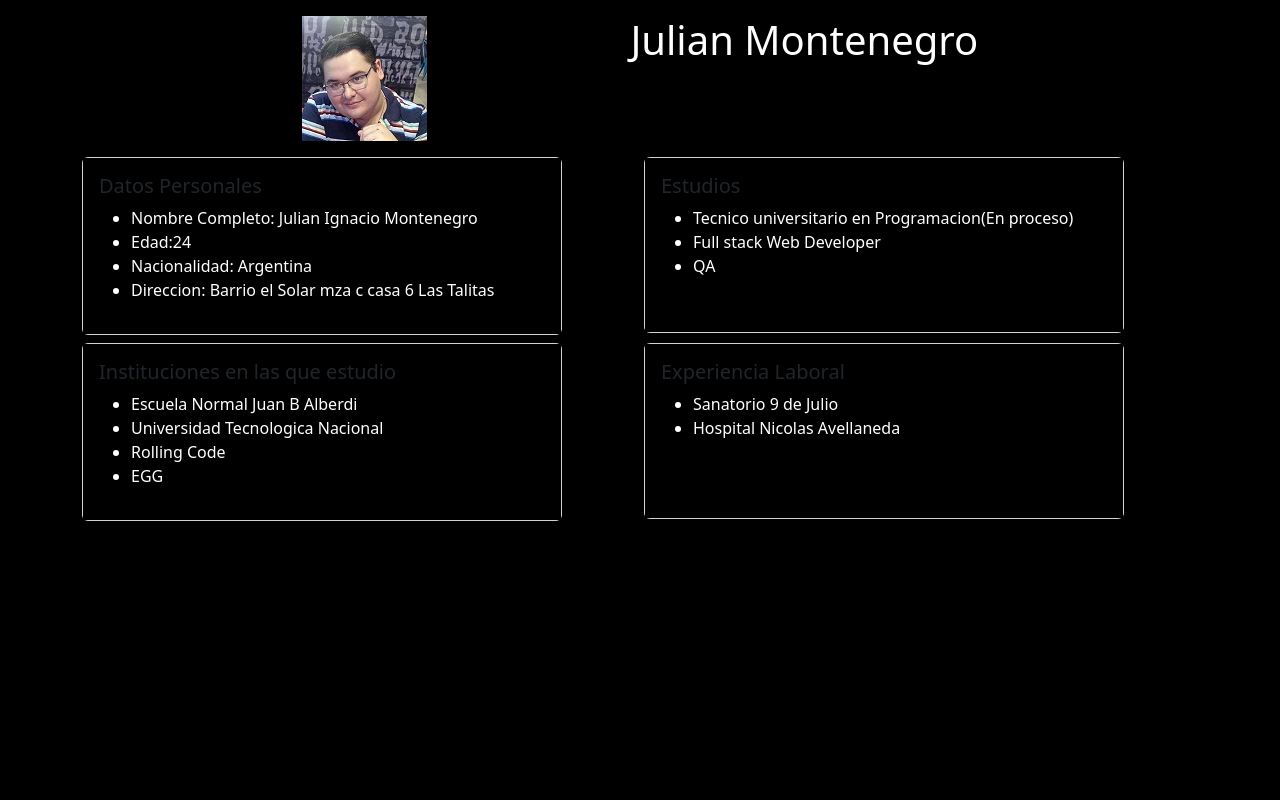
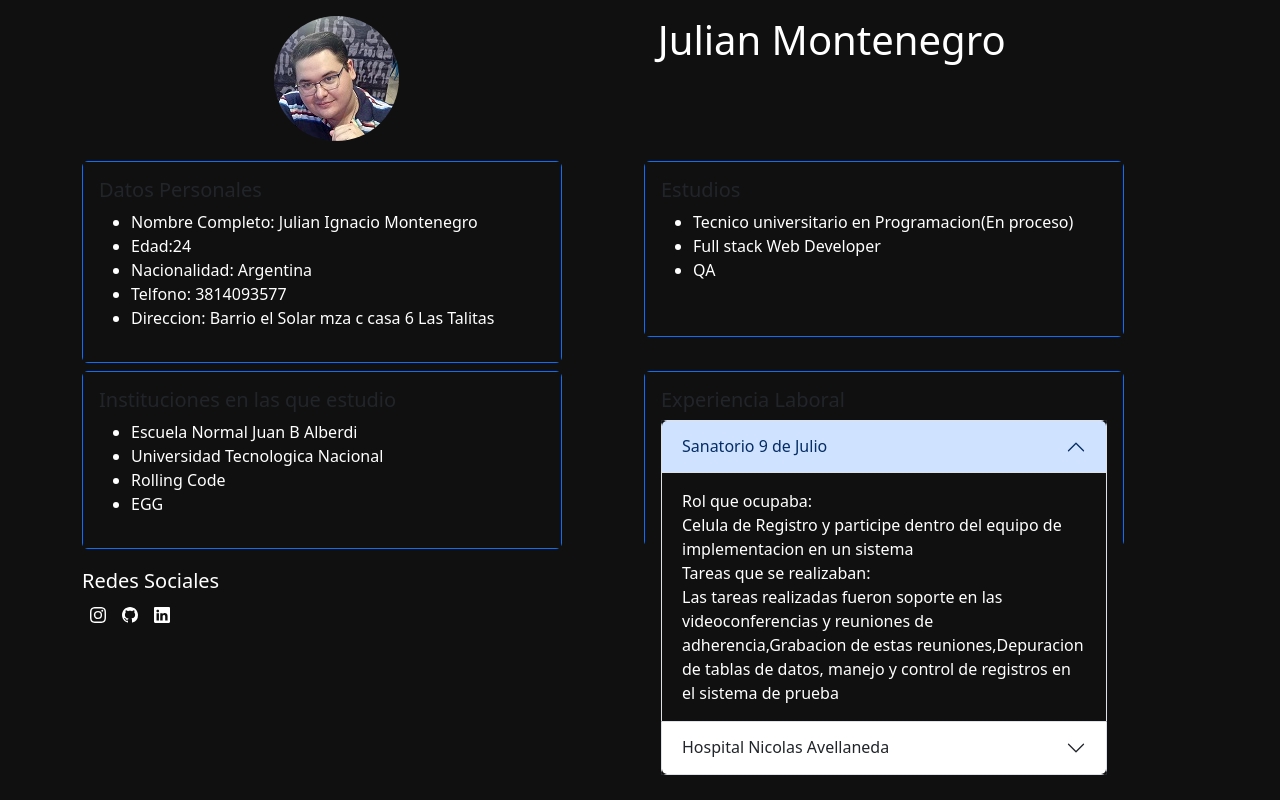
Before and after one commit to JulianIgnacio/TPN-Programacion-3, a React (Vite) app: page / in a window 1280 px wide. Built offline with nearby package versions, Linux system fonts and the light colour scheme.

Commit message:
se agrego iconos de redes sociales y desplegables en experiencia laboral

```diff
--- a/package.json
+++ b/package.json
@@ -13,6 +13,7 @@
     "bootstrap": "^5.3.3",
     "react": "^18.2.0",
     "react-bootstrap": "^2.10.2",
+    "react-bootstrap-icons": "^1.11.4",
     "react-dom": "^18.2.0"
   },
   "devDependencies": {
--- a/src/App.css
+++ b/src/App.css
@@ -1,4 +1,4 @@
 *{
-    background-color: rgb(0, 0, 0);
+    background-color: rgb(17, 16, 16);
     color: white;
 }
--- a/src/App.jsx
+++ b/src/App.jsx
@@ -1,7 +1,8 @@
 import Home from './pages/Home'
 import 'bootstrap/dist/css/bootstrap.min.css';
-import './App.css'
+import { Instagram, Whatsapp, Github,Linkedin} from "react-bootstrap-icons";
 import FotoPersonal from '../src/assets/FotoPersonal.jpg'
+import '../src/App.css'
 
 function App() {
 
@@ -10,12 +11,15 @@ function App() {
     nombre: ["Julian","Ignacio"],
     apellido: "Montenegro",
     edad: 24,
+    telefono: 3814093577,
     nacionalidad:"Argentina",
     direccion:"Barrio el Solar mza c casa 6 Las Talitas",
-    imagen: <img src={FotoPersonal} alt="Foto Personal"/>,
+    imagen: <img className="rounded-circle" src={FotoPersonal} alt="Foto Personal"/>,
     Experiencia_Laboral: ["Sanatorio 9 de Julio","Hospital Nicolas Avellaneda"],
+    RolyTareas: ["Celula de Registro  y participe dentro del equipo de implementacion en un sistema","Las tareas realizadas fueron soporte en las videoconferencias y reuniones de adherencia,Grabacion de estas reuniones,Depuracion de tablas de datos, manejo y control de registros en el sistema de prueba ","Tecnico de computos","Soporte y registro en manejos de sistema, mantenimiento de aparatos de hardware , administracion de usuarios locales en la institucion, mantenimiento de servidores"],
     InstitucionesEstudio: ["Escuela Normal Juan B Alberdi","Universidad Tecnologica Nacional","Rolling Code","EGG"],
-    Estudios: ["Tecnico universitario en Programacion(En proceso)","Full stack Web Developer","QA"]
+    Estudios: ["Tecnico universitario en Programacion(En proceso)","Full stack Web Developer","QA"],
+    RedesSociales:[<a href="" className="m-2"><Instagram></Instagram></a>,<a href="" className="m-2"><Github></Github></a>,<a href="" className="m-2"><Linkedin></Linkedin></a>]
   }
 
   return (
--- a/src/Components/footer.jsx
+++ b/src/Components/footer.jsx
@@ -1,13 +1,17 @@
-import { Container } from "react-bootstrap";
+import { Container, Row ,Col} from "react-bootstrap";
+import '../css/footer.css'
 
-const Footer = () => {
+const Footer = (props) => {
     return (
         <>
-        <Container>
+     {// la propiedad container se invoca desde react-bootsrap
+     }
+            <Container className="footer">
         <div>
-
+            <h5>Redes Sociales</h5>
+                {props.Alumno.RedesSociales}
         </div>
-        </Container>
+            </Container>
         </>
     )
 }
--- a/src/Components/header.jsx
+++ b/src/Components/header.jsx
@@ -1,17 +1,18 @@
 import '../css/header.css'
 import { Container } from 'react-bootstrap';
+
 
 const Header = (props) => {
 
 
     return (
         <>
-        <Container>
+        <header className='header'>
             <div className='d-flex justify-content-evenly m-3'>
-                    {props.Alumno.imagen}
+                {props.Alumno.imagen}
             <h1>{props.Alumno.nombre[0]} {props.Alumno.apellido}</h1>
         </div>
-        </Container>
+        </header>
         </>
     )
 }
--- a/src/Components/main.jsx
+++ b/src/Components/main.jsx
@@ -1,16 +1,18 @@
 import Container from 'react-bootstrap/Container';
 import Row from 'react-bootstrap/Row';
 import Col from 'react-bootstrap/Col';
-import { Card } from 'react-bootstrap';
+import { Card , Accordion} from 'react-bootstrap';
 import '../css/main.css'
 
 const Main = (props) => {
     return (
         <>
+        {//las cards row,col,container y Accordion se llaman desde react-bootstrap
+}
         <Container >
         <Row xs={1} md={2}  className="g-2">
         <Col>
-          <Card style={{ width: '30rem' }}>
+          <Card border='primary' style={{ width: '30rem' }}>
             <Card.Body>
               <Card.Title>Datos Personales</Card.Title>
               <Card.Text>
@@ -18,6 +20,7 @@ const Main = (props) => {
                 <li>Nombre Completo: {props.Alumno.nombre[0]} {props.Alumno.nombre[1]} {props.Alumno.apellido}</li>
                 <li>Edad:{props.Alumno.edad}</li>
                 <li>Nacionalidad: {props.Alumno.nacionalidad}</li>
+                <li>Telfono: {props.Alumno.telefono}</li>
                 <li>Direccion: {props.Alumno.direccion}</li>
                 </ul>
               </Card.Text>
@@ -25,7 +28,7 @@ const Main = (props) => {
           </Card>
         </Col>
         <Col>
-          <Card style={{ width: '30rem' , height: '11rem'}}>
+          <Card border='primary' style={{ width: '30rem' , height: '11rem'}}>
             <Card.Body>
               <Card.Title>Estudios</Card.Title>
               <Card.Text>
@@ -39,7 +42,7 @@ const Main = (props) => {
           </Card>
         </Col>
         <Col>
-          <Card style={{ width: '30rem' }}>
+          <Card border='primary' style={{ width: '30rem' }}>
             <Card.Body>
               <Card.Title>Instituciones en las que estudio</Card.Title>
               <Card.Text>
@@ -54,14 +57,30 @@ const Main = (props) => {
           </Card>
         </Col>
         <Col>
-          <Card style={{ width: '30rem' , height: '11rem'}}>
+          <Card border='primary' style={{ width: '30rem' , height: '11rem'}}>
             <Card.Body>
-              <Card.Title>Experiencia Laboral</Card.Title>
+              <Card.Title >Experiencia Laboral</Card.Title>
               <Card.Text>
-                <ul>
-                    <li>{props.Alumno.Experiencia_Laboral[0]}</li>
-                    <li>{props.Alumno.Experiencia_Laboral[1]}</li>
-                </ul>
+                <Accordion className='bg-dark' defaultActiveKey="0">
+                  <Accordion.Item className='bg-dark' eventKey="0">
+                    <Accordion.Header>{props.Alumno.Experiencia_Laboral[0]}</Accordion.Header>
+                    <Accordion.Body>
+                      Rol que ocupaba:
+                      <br />
+                       {props.Alumno.RolyTareas[0]}
+                      <br />
+                      Tareas que se realizaban:
+                      <br />
+                      {props.Alumno.RolyTareas[1]}
+                    </Accordion.Body>
+                    </Accordion.Item>
+                    <Accordion.Item className='bg-dark' eventKey="1">
+                      <Accordion.Header>{props.Alumno.Experiencia_Laboral[1]}</Accordion.Header>
+                      <Accordion.Body>
+
+                      </Accordion.Body>
+                      </Accordion.Item>
+                      </Accordion>
               </Card.Text>
             </Card.Body>
           </Card>
@@ -71,4 +90,5 @@ const Main = (props) => {
         </>
     )
 }
+
 export default Main;
--- a/src/css/footer.css
+++ b/src/css/footer.css
@@ -0,0 +1,3 @@
+.footer{
+    margin-top: 20px;
+}
--- a/src/css/header.css
+++ b/src/css/header.css
@@ -1,4 +1,3 @@
 .header {
-    display: flex;
-    justify-content: space-evenly;
+    margin-bottom: 20px;
 }
--- a/src/css/main.css
+++ b/src/css/main.css
@@ -1,4 +1,3 @@
 *{
-    background-color: rgb(0, 0, 0);
     color: white;
 }
```
Also changed, not shown: 1 other file (tests, documents, lock files or other folders).
